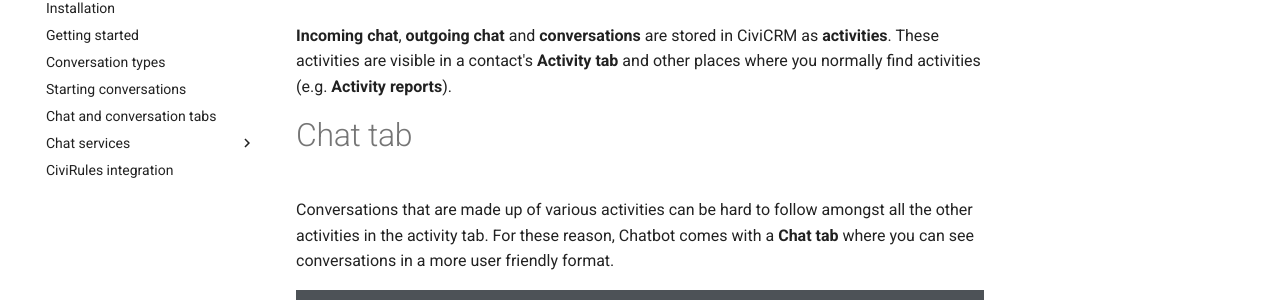
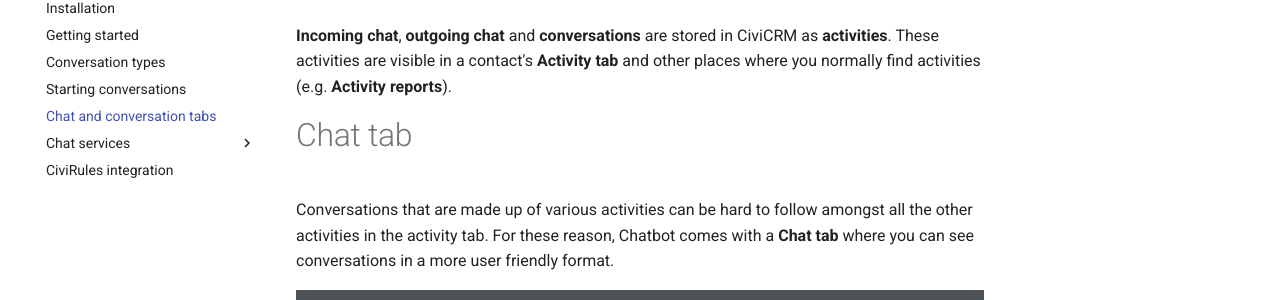
Before and after one commit to 3sd/civicrm-chatbot, an MkDocs documentation site: the page built from docs/chat-activities-and-tab.md, in a window 1280 px wide. Shown: the part 157-457 px from the top of the page. Built offline with MkDocs 1.6.1 and Material for MkDocs 9.7.7, drawn with Linux system fonts in a browser that asks for light colours; old or Windows-style settings are respelled for this version of MkDocs.

```diff
--- a/mkdocs.yml
+++ b/mkdocs.yml
@@ -7,22 +7,10 @@ pages:
   - Getting started: getting-started.md
   - Conversation types: conversation-types.md
   - Starting conversations: starting-conversations.md
-  - Chat and conversation tabs: chat-and-conversation-tabs.md
+  - Chat and conversation tabs: chat-activities-and-tab.md
   - Chat services:
     - Configuring a chat service: service/configure.md
     - CiviSMS: service/civisms.md
     - Facebook messenger: service/facebook.md
     - Other services: service/other.md
   - CiviRules integration: civirules-integration.md
-
-markdown_extensions:
-  - attr_list
-  - admonition
-  - def_list
-  - codehilite
-  - toc(permalink=true)
-  - pymdownx.superfences
-  - pymdownx.inlinehilite
-  - pymdownx.tilde
-  - pymdownx.betterem
-  - pymdownx.mark
```
Also changed, not shown: docs/getting-started.md (+1 -1 lines).
